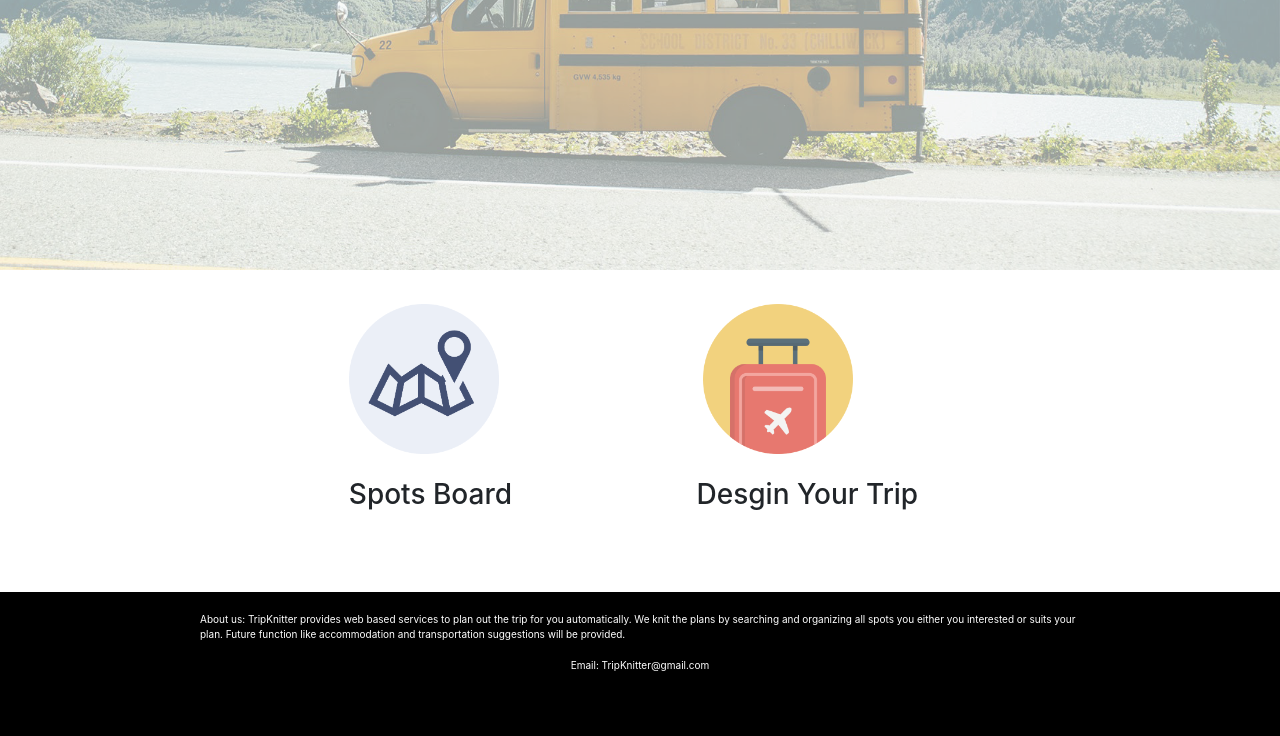
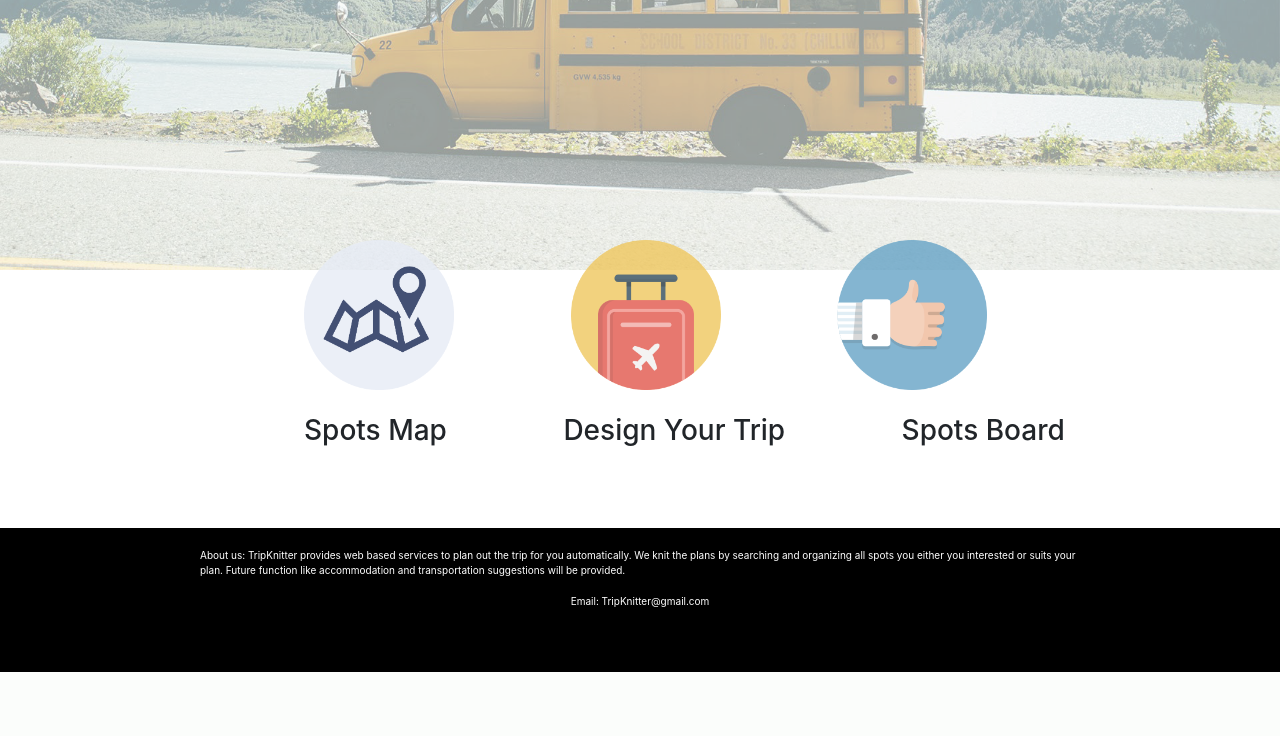
Before and after one commit to gevjon/TripKnitter, a PHP site: page / in a window 1280 px wide. Shown: the part 540-1276 px from the top of the page. After the commit the page ends 1212 px from the top, so only its background shows below. Run offline with PHP 8.4, Linux system fonts and the light colour scheme; some libraries are stand-ins or nearby versions.

Commit message:
fix index page

```diff
--- a/index.php
+++ b/index.php
@@ -63,19 +63,30 @@
                 </form>
             </div>
 
-						<div class="section" style="margin-top:20%;padding:80px;">
-							<a href="spots_list.php" style="padding-left:24%;text-decoration:none;">
-							<img src="figures/spots.png" alt="Spots Board" width="150px" height="150px" style="opacity:0.8"/>
+						<div class="section" style="margin-top:15%;padding:80px;">
+							<a id="icon1" href="spots_map.php" style="padding-left:20%;text-decoration:none;">
+							<img src="figures/spots.png" alt="Spots Map" width="150px" height="150px" style="opacity:0.8"/>
 							</a>
 
-							<a href="trip_design.php" style="padding-left:200px;text-decoration:none;">
-							<img src="figures/plan.png"  alt="Desgin Your Trip" width="150px" height="150px" style="opacity:0.8"/>
+              <a id="icon2" href="trip_design.php" style="padding-left:10%;text-decoration:none;">
+              <img src="figures/plan.png"  alt="Design Your Trip" width="150px" height="150px" style="opacity:0.8"/>
+              </a>
+
+							<a id="icon3" href="spots_recom.php" style="padding-left:10%;text-decoration:none;">
+							<img src="figures/recom.png"  alt="Recommendation" width="150px" height="150px" style="opacity:0.8"/>
 							</a>
 
 							<br><br>
-							<span class="h3" style="padding-left:24%;">Spots Board</span>
-							<span class="h3" style="padding-left:180px;">Desgin Your Trip</span>
+							<span class="h3" style="padding-left:20%;">Spots Map</span>
+							<span class="h3" style="padding-left:10%;">Design Your Trip</span>
+              <span class="h3" style="padding-left:10%;">Spots Board</span>
 						</div>
+
+            <!-- <script >
+            var div = $("#icon1");
+            var space = jQuery(window).width() - (div.offset().top + div.outerHeight());
+              div.css("margin-top",space);
+            </script> -->
 
 <?php include "footer.php";
  ?>
```
Also changed, not shown: spots_recom.php (added, +10 -0 lines), figures/recom.png (added), spots_map.php (renamed from spots_list.php), 1 other file.
